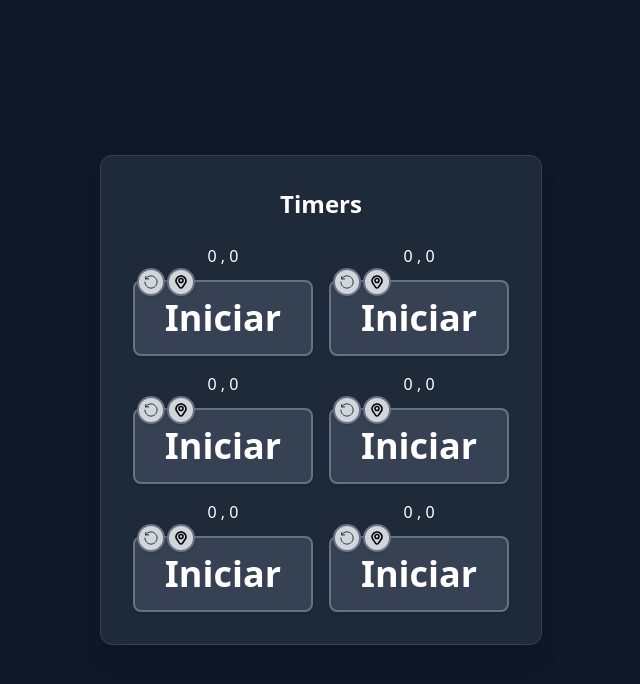
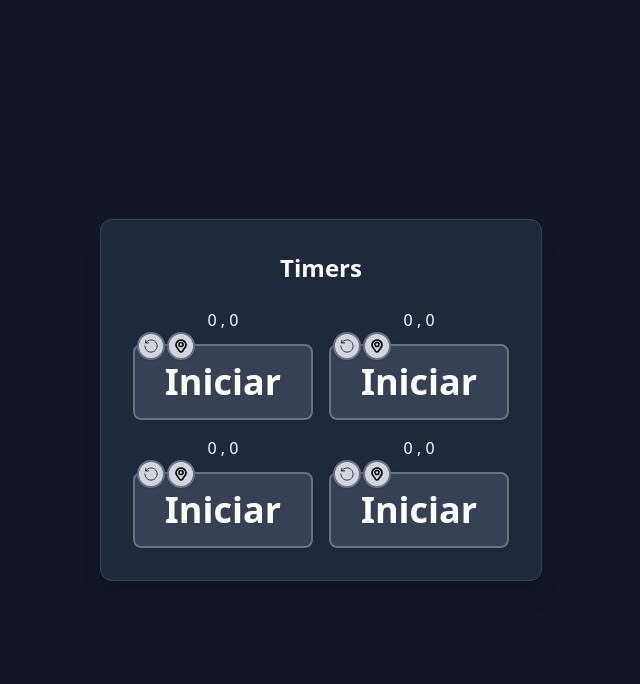
Before and after one commit to Daniel-GM/timer-farm-dofus, a React (Vite) app: page / in a window 1280 px wide. Shown: the top 684 px of the page, without its empty margins (319-959 px from the left). Built offline with nearby package versions, Linux system fonts and the light colour scheme.

Commit message:
atualização do timer para maior precisão

```diff
--- a/src/App.jsx
+++ b/src/App.jsx
@@ -13,8 +13,6 @@ function App() {
             <TimerView />
             <TimerView />
             <TimerView />
-            <TimerView />
-            <TimerView />
           </div>
         </div>
       </div>
--- a/src/components/TimerView.jsx
+++ b/src/components/TimerView.jsx
@@ -1,60 +1,84 @@
-import { useEffect, useState } from 'react'
+import { useState, useEffect } from 'react';
 
 const TimerView = () => {
-  const INITIAL_TIME = 6003
-  const [time, setTime] = useState(INITIAL_TIME)
-  const [isRunning, setIsRunning] = useState(false)
-  const [color, setColor] = useState('border-gray-500')
-  const [values, setValues] = useState([0, 0])
+  const INITIAL_TIME = 6003;
+  const [time, setTime] = useState(INITIAL_TIME);
+  const [isRunning, setIsRunning] = useState(false);
+  const [color, setColor] = useState('border-gray-500');
+  const [values, setValues] = useState([0, 0]);
+  const [targetTime, setTargetTime] = useState(null);
 
   const handleValueChange = (index, newValue) => {
-    setValues(prevValues => {
-      const newValues = [...prevValues]
-      newValues[index] = newValue
-      return newValues
-    })
-  }
+    setValues((prevValues) => {
+      const newValues = [...prevValues];
+      newValues[index] = newValue;
+      return newValues;
+    });
+  };
+
+  const handleReset = () => {
+    const newTarget = Date.now() + INITIAL_TIME * 10;
+    setTargetTime(newTarget);
+    setTime(INITIAL_TIME);
+    isRunning ? setIsRunning(true) : setIsRunning(false);
+  };
 
   useEffect(() => {
-    if (!isRunning) return setColor('border-gray-500')
-    const interval = setInterval(() => {
-      setTime((prevTime) => {
-        (prevTime <= 800) ? setColor('border-red-500') : setColor('border-green-500')
+    let intervalId;
 
-        if (prevTime <= 0) {
-          setTime(INITIAL_TIME)
+    if (isRunning) {
+      if (!targetTime) {
+        setTargetTime(Date.now() + time * 10);
+      }
+
+      intervalId = setInterval(() => {
+        const remaining = Math.ceil((targetTime - Date.now()) / 10);
+
+        if (remaining <= 0) {
+          const newTarget = Date.now() + INITIAL_TIME * 10;
+          setTargetTime(newTarget);
+          setTime(INITIAL_TIME);
+        } else {
+          setTime(remaining);
         }
-        return prevTime - 1
-      })
-    }, 10)
-    return () => clearInterval(interval)
-  }, [isRunning])
 
-  function switchTimer() {
-    setIsRunning(!isRunning)
-  }
+        if (remaining <= 800) {
+          setColor('border-red-500');
+        } else {
+          setColor('border-green-500');
+        }
+      }, 30);
+    } else {
+      if (time != INITIAL_TIME) {
+        setColor('border-yellow-500')
+      } else {
+        setColor('border-gray-500')
+      }
+    }
 
-  function timer() {
-    const minutes = String(Math.floor(time / 6000).toFixed(0).padStart(2, '0'))
-    const seconds = String(Math.floor((time % 6000) / 100).toFixed(0).padStart(2, '0'))
-    const milliseconds = String(time % 100).padStart(2, '0')
+    return () => clearInterval(intervalId);
+  }, [isRunning, targetTime]);
 
-    return `${minutes}:${seconds}:${milliseconds}`
-  }
+  const timer = () => {
+    const minutes = String(Math.floor(time / 6000)).padStart(2, '0');
+    const seconds = String(Math.floor((time % 6000) / 100)).padStart(2, '0');
+    const centiseconds = String(time % 100).padStart(2, '0');
+    return `${minutes}:${seconds}:${centiseconds}`;
+  };
 
   return (
     <div>
       <div className="text-center mb-3 relative">
-        <div className='relative'>
+        <div className="relative">
           {values.map((value, index) => (
             <span key={index}>
               <label
                 onClick={() => {
-                  const newValue = prompt('Digite um novo valor:', value)
+                  const newValue = prompt('Digite um novo valor:', value);
                   if (newValue !== null && !isNaN(parseFloat(newValue))) {
-                    handleValueChange(index, parseFloat(newValue))
+                    handleValueChange(index, parseFloat(newValue));
                   } else {
-                    alert('Valor inválido')
+                    alert('Valor inválido');
                   }
                 }}
               >
@@ -64,35 +88,37 @@ const TimerView = () => {
             </span>
           ))}
         </div>
-        <section
-          className="absolute top-6 left-1 flex space-x-0.5"
-        >
+        <section className="absolute top-6 left-1 flex space-x-0.5">
           <img
-            src='reset.svg'
-            alt='reset'
-            className='w-7 h-7 bg-gray-300 hover:bg-red-400  border border-2 border-gray-500 px-1 py-1 rounded-4xl shadow cursor-pointer'
-            onClick={() => setTime(INITIAL_TIME)}
+            src="reset.svg"
+            alt="reset"
+            className={`w-7 h-7 bg-gray-300 hover:bg-red-400 border-2 ${color} px-1 py-1 rounded-4xl shadow cursor-pointer`}
+            onClick={handleReset}
           />
           <img
-            src='pos.svg'
-            alt='position'
-            className='w-7 h-7 bg-gray-300 hover:bg-cyan-400 border border-2 border-gray-500 px-1 py-1 rounded-4xl shadow cursor-pointer'
+            src="pos.svg"
+            alt="position"
+            className={`w-7 h-7 bg-gray-300 hover:bg-cyan-400 border-2 ${color} px-1 py-1 rounded-4xl shadow cursor-pointer`}
           />
         </section>
       </div>
       <div
         className={`bg-gray-700 hover:bg-gray-600 p-4 rounded-lg shadow border-2 ${color} cursor-pointer`}
-        onClick={() => switchTimer()}
+        onClick={() => {
+          if (!isRunning) {
+            setTargetTime(Date.now() + time * 10);
+          }
+          setIsRunning(!isRunning);
+        }}
       >
         <div className="flex items-center justify-center">
-          <div
-            className={`text-4xl font-semibold w-[7ch] ${time == INITIAL_TIME ? "text-center" : null}`}>
-            {time == INITIAL_TIME ? "Iniciar" : timer()}
+          <div className={`text-4xl font-semibold w-[7ch] ${time === INITIAL_TIME ? 'text-center' : ''}`}>
+            {time === INITIAL_TIME ? 'Iniciar' : timer()}
           </div>
         </div>
       </div>
     </div>
-  )
-}
+  );
+};
 
-export default TimerView
+export default TimerView;
--- /dev/null
+++ b/src/components/oldTimerView.jsx
@@ -0,0 +1,98 @@
+import { useEffect, useState } from 'react'
+
+const TimerView = () => {
+  const INITIAL_TIME = 603
+  const [time, setTime] = useState(INITIAL_TIME)
+  const [isRunning, setIsRunning] = useState(false)
+  const [color, setColor] = useState('border-gray-500')
+  const [values, setValues] = useState([0, 0])
+
+  const handleValueChange = (index, newValue) => {
+    setValues((prevValues) => {
+      const newValues = [...prevValues]
+      newValues[index] = newValue
+      return newValues
+    })
+  }
+
+  useEffect(() => {
+    let animationFrame
+    if (!isRunning) return setColor('border-gray-500')
+
+    const updateTimer = () => {
+      setTime((prevTime) => {
+        const newTime = prevTime > 0 ? prevTime - 1 : INITIAL_TIME
+        newTime <= 800 ? setColor('border-red-500') : setColor('border-green-500')
+        return newTime
+      })
+      animationFrame = requestAnimationFrame(updateTimer)
+    }
+    updateTimer()
+
+    return () => cancelAnimationFrame(animationFrame)
+  }, [isRunning])
+
+  const timer = () => {
+    const minutes = String(Math.floor(time / 6000)).padStart(2, '0')
+    const seconds = String(Math.floor((time % 6000) / 100)).padStart(2, '0')
+    const milliseconds = String(time % 100).padStart(2, '0')
+
+    return `${minutes}:${seconds}:${milliseconds}`
+  }
+
+  const handleReset = () => {
+    setTime(INITIAL_TIME)
+    setIsRunning(true)
+  }
+
+  return (
+    <div>
+      <div className="text-center mb-3 relative">
+        <div className="relative">
+          {values.map((value, index) => (
+            <span key={index}>
+              <label
+                onClick={() => {
+                  const newValue = prompt('Digite um novo valor:', value)
+                  if (newValue !== null && !isNaN(parseFloat(newValue))) {
+                    handleValueChange(index, parseFloat(newValue))
+                  } else {
+                    alert('Valor inválido')
+                  }
+                }}
+              >
+                {value}
+              </label>
+              {index < values.length - 1 && <label> , </label>}
+            </span>
+          ))}
+        </div>
+        <section className="absolute top-6 left-1 flex space-x-0.5">
+          <img
+            src="reset.svg"
+            alt="reset"
+            className="w-7 h-7 bg-gray-300 hover:bg-red-400 border border-2 border-gray-500 px-1 py-1 rounded-4xl shadow cursor-pointer"
+            onClick={handleReset}
+          />
+          <img
+            src="pos.svg"
+            alt="position"
+            className="w-7 h-7 bg-gray-300 hover:bg-cyan-400 border border-2 border-gray-500 px-1 py-1 rounded-4xl shadow cursor-pointer"
+          />
+        </section>
+      </div>
+      <div
+        className={`bg-gray-700 hover:bg-gray-600 p-4 rounded-lg shadow border-2 ${color} cursor-pointer`}
+        onClick={() => setIsRunning(!isRunning)}
+      >
+        <div className="flex items-center justify-center">
+          <div className={`text-4xl font-semibold w-[7ch] ${time === INITIAL_TIME ? 'text-center' : ''}`}>
+            {time === INITIAL_TIME ? 'Iniciar' : timer()}
+          </div>
+        </div>
+      </div>
+    </div>
+  )
+}
+
+export default TimerView
```
Also changed, not shown: public/reset.svg.
